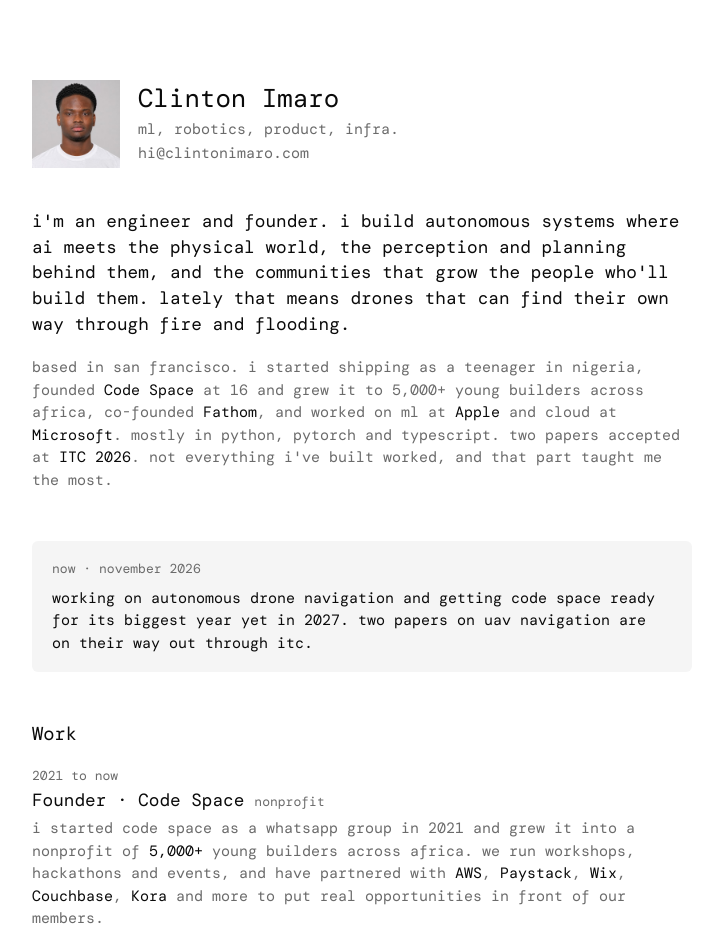
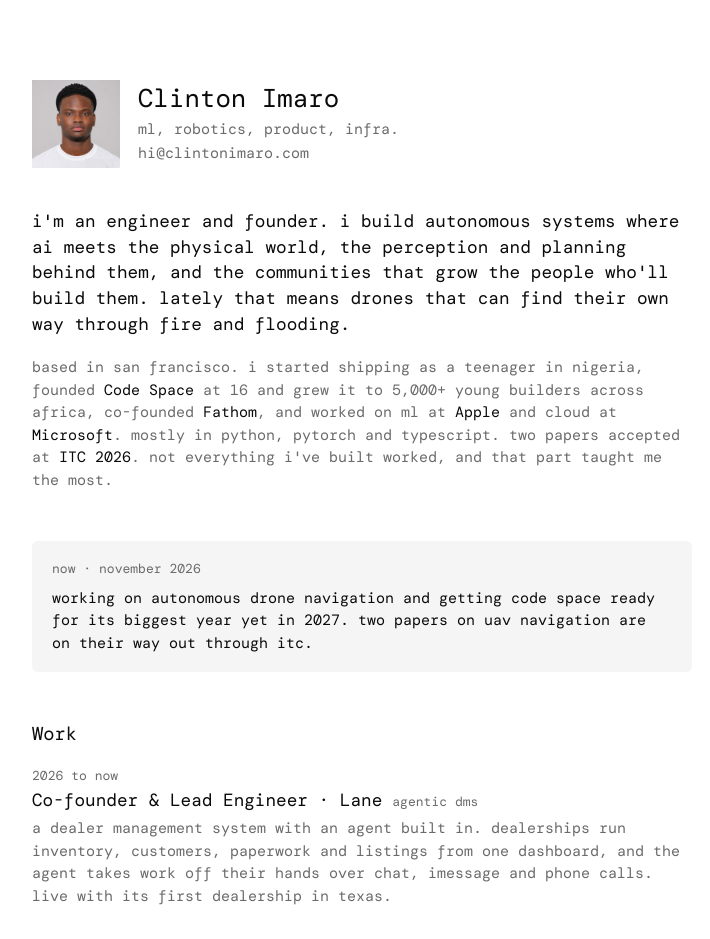
Before and after one commit to clintonimaroo/clinton, a Next.js app: page / in a window 1280 px wide. Shown: the top 939 px of the page, without its empty margins (278-988 px from the left). Built offline with nearby package versions, Linux system fonts and the light colour scheme.

Commit message:
Add Lane to the work timeline

```diff
--- a/src/app/page.tsx
+++ b/src/app/page.tsx
@@ -15,6 +15,13 @@ type Item = { name: string; href?: string; tag: string; body: React.ReactNode; l
 type Role = { years: string; title: string; org: string; href?: string; tag?: string; body: React.ReactNode; items?: Item[] }
 
 const WORK: Role[] = [
+  {
+    years: '2026 to now',
+    title: 'Co-founder & Lead Engineer',
+    org: 'Lane',
+    tag: 'agentic dms',
+    body: 'a dealer management system with an agent built in. dealerships run inventory, customers, paperwork and listings from one dashboard, and the agent takes work off their hands over chat, imessage and phone calls. live with its first dealership in texas.',
+  },
   {
     years: '2021 to now',
     title: 'Founder',
```
